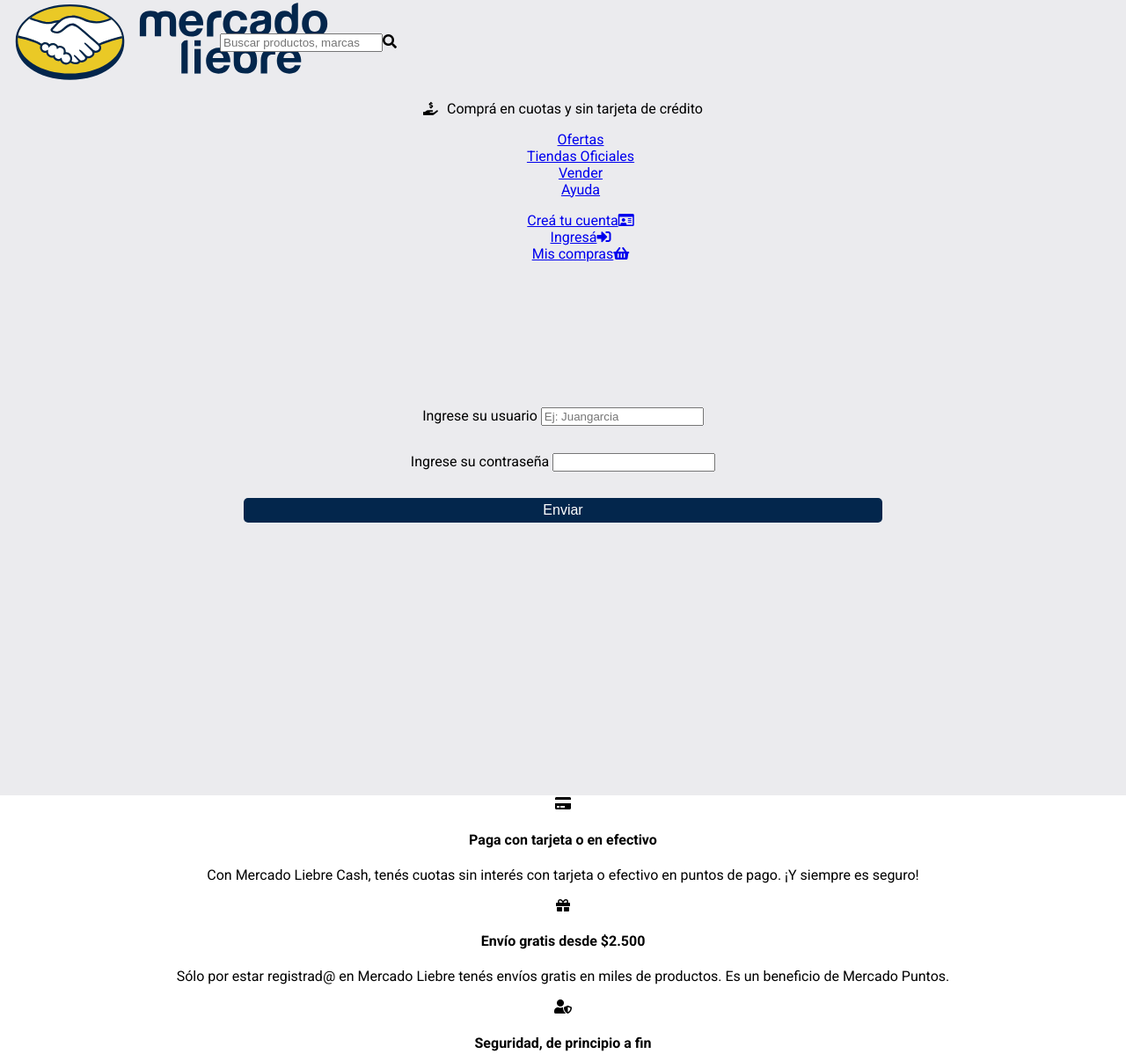
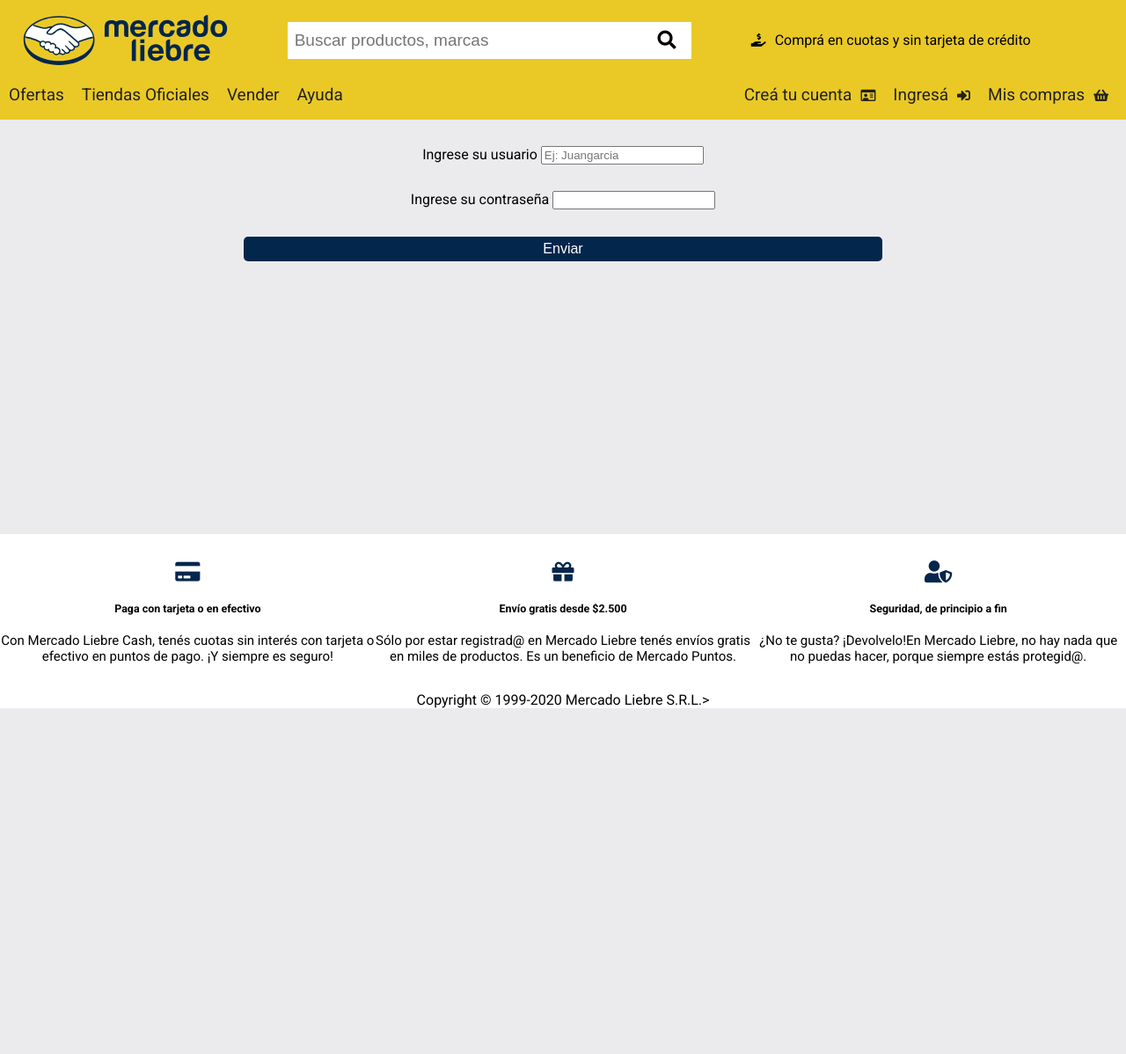
Before and after one commit to anamaidana/proyecto_mercado_liebre, a plain HTML site: page views/login.html in a window 1280 px wide. Shown: the top 1198 px of the page at 88% size. After the commit the page ends 806 px from the top, so only its background shows below. Drawn offline with Linux system fonts and the light colour scheme.

Commit message:
corregí errores en login y registro

```diff
--- a/views/login.html
+++ b/views/login.html
@@ -10,24 +10,37 @@
 </head>
 <body>
 <header>
+<header class="header-ppal">
+    <div class="ppal-header-top-bar">
     <div class= "contenedor-logo-busqueda">
-        <span class="logo"><img src="/imgs/logo-mercado-liebre.svg" alt="logo mercado libre" width="360" class="logo1"></span>
-        <span><input type="search" placeholder="Buscar productos, marcas"><i class="fas fa-search"></i></span>
+        <img src="/imgs/logo-mercado-liebre.svg" class="logo" alt="logo mercado libre" width="360">
+        <form class="busqueda" action="/views/home.html" method="GET">
+            <input type="text" placeholder="Buscar productos, marcas" class="barra-busqueda">
+            <div class="contenedor-icono-busqueda">
+                <button type="submit" class="icono-busqueda"><i class="fas fa-search" aria-hidden="true"></i></button>
             </div>
-    <p class="compra"><i class="fas fa-hand-holding-usd manito"></i>Comprá en cuotas y sin tarjeta de crédito</p>
-    <nav>
-    <ul type="none">
+        </form>
+    </div>
+    <h3 class="copy-header"><i class="fas fa-hand-holding-usd manito" aria-hidden="true"></i>Comprá en cuotas y sin tarjeta de crédito</h3>
+    </div>
+    <div class="navegacion">
+        <ul class="nav-left" type="none">
             <li><a href="#">Ofertas</a></li>
             <li><a href="#">Tiendas Oficiales</a></li>
             <li><a href="#">Vender</a></li>
             <li><a href="#">Ayuda</a></li>
         </ul>
-    <ul type="none">
-        <li><a href="#">Creá tu cuenta<i class="far fa-id-card"></i></a></li>
-        <li><a href="#">Ingresá<i class="fas fa-sign-in-alt"></i></a></li>
-        <li><a href="#">Mis compras<i class="fas fa-shopping-basket"></i></a></li>
+        <ul class="nav-right" type="none">
+            <li><a href="/views/register.html">Creá tu cuenta<i class="far fa-id-card iconos-nav-right"></i></a></li>
+            <li><a href="/views/login.html">Ingresá<i class="fas fa-sign-in-alt iconos-nav-right"></i></a></li>
+            <li><a href="#">Mis compras<i class="fas fa-shopping-basket iconos-nav-right"></i></a></li>
         </ul>
-    </nav>
+    </div>
+        <div class="contenedor-burger-menu">
+            <a href="#" class="burger-menu">
+                <i class="fas fa-bars" aria-hidden="true"></i>
+            </a>
+        </div>
 </header>
 <main>
 <form method="POST" action="/" class="login-form">
@@ -47,16 +60,26 @@
 </form>
 </main>
 <footer>
-    <i class="fas fa-credit-card icono1"></i>
-    <h4>Paga con tarjeta o en efectivo</h4>
+    <div class="contenedor-footer">
+        <div class="tip-footer">
+            <i class="fas fa-credit-card icono-footer"></i>
+            <h5>Paga con tarjeta o en efectivo</h4>
             <p>Con Mercado Liebre Cash, tenés cuotas sin interés con tarjeta o efectivo en puntos de pago. ¡Y siempre es seguro!</p>
-    <i class="fas fa-gift icono2"></i>
-    <h4>Envío gratis desde $2.500</h4>
+        </div>
+        <div class="tip-footer">
+            <i class="fas fa-gift icono-footer"></i>
+            <h5>Envío gratis desde $2.500</h4>
             <p>Sólo por estar registrad@ en Mercado Liebre tenés envíos gratis en miles de productos. Es un beneficio de Mercado Puntos.</p>
-    <i class="fas fa-user-shield icono3"></i>
-    <h4>Seguridad, de principio a fin</h4>
+        </div>
+        <div class="tip-footer">
+            <i class="fas fa-user-shield icono-footer"></i>
+            <h5>Seguridad, de principio a fin</h4>
             <p>¿No te gusta? ¡Devolvelo!En Mercado Liebre, no hay nada que no puedas hacer, porque siempre estás protegid@.</p>
+        </div>
+    </div>
+    <div class="derechos-footer">
         <p>Copyright © 1999-2020 Mercado Liebre S.R.L.></p>
+    </div>
 </footer>
 </body>
 </html>
```
Also changed, not shown: views/register.html (+37 -22 lines). Lines whose indentation alone changed are shown as unchanged.
